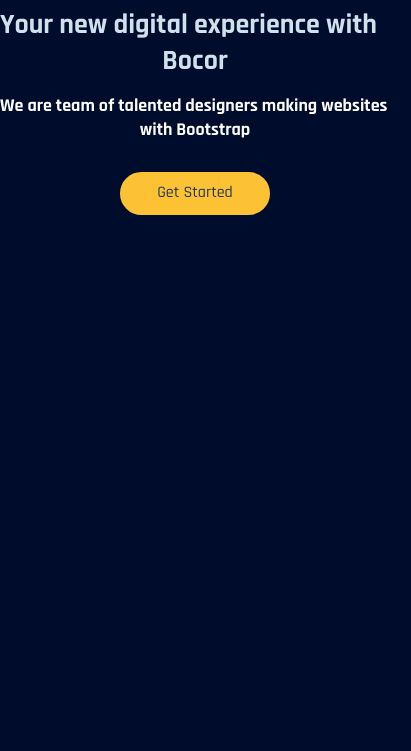
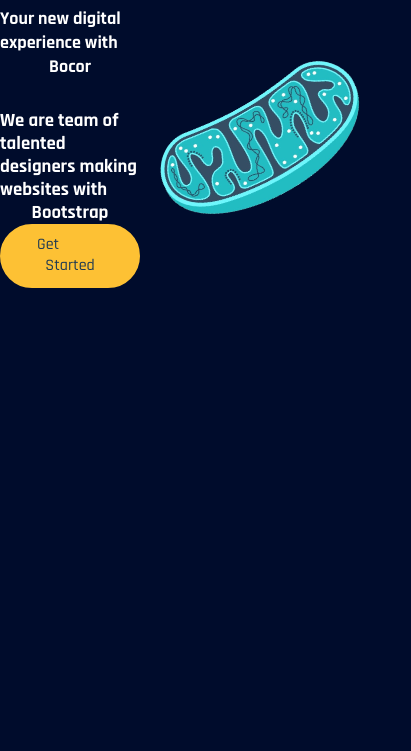
Before and after one commit to jacobwawrzynski/WebTechnologies.WSEI, a plain HTML site: page index.html in a window 390 px wide. Shown: the part 93-844 px from the top of the page, 411 px wide, since content can reach past the window. Drawn offline with Linux system fonts and the light colour scheme.

Commit message:
Edit menu

```diff
--- a/index.html
+++ b/index.html
@@ -39,18 +39,18 @@
     </nav>
 </header>
 
-  <section id="hero">
+  <section id="main">
 
     <div class="container">
       <div class="main-content">
-      <div class="main-content-text" data-aos="fade-right">
-        <h1>Your new digital experience with Bocor</h1>
-        <h2>We are team of talented designers making websites with Bootstrap</h2>
+      <div class="main-content-text">
+        <h2>Your new digital experience with Bocor</h2>
+        <h3>We are team of talented designers making websites with Bootstrap</h3>
         <a href="#about" class="btn-get-started scrollto">Get Started</a>
       </div>
-      <!-- <div class="mitochondrium-div">
+      <div class="mitochondrium-div">
         <img class="mitochondrium-img" src="images/mitochondrium.png" alt="Mitochondrium">
-      </div> -->
+      </div>
     </div>
     </div>
 
--- a/style.css
+++ b/style.css
@@ -56,7 +56,7 @@ body {
 }
 */
 
-h1 {
+h1, h2, h3, h4, h5, h6 {
     color: var(--white-text-clr);
 }
 
@@ -85,7 +85,7 @@ nav {
   display: flex;
   justify-content: space-between;
   align-items: center;
-  padding: 1rem 1.5rem;
+  padding: 2rem 5rem;
 }
 
 nav li {
@@ -120,7 +120,7 @@ nav>ul>li {
 }
 
 .nav-item {
-  margin-left: 5rem;
+  margin-left: 3rem;
 }
 
 .nav-link{
@@ -170,10 +170,12 @@ nav>ul>li {
       border-radius: 10px;
       text-align: center;
       transition: 0.3s;
+      z-index: 997;
   }
 
   .nav-logo {
     font-size: 1.5rem;
+    white-space: nowrap;
   }
 
   .nav-menu.active {
@@ -205,12 +207,12 @@ nav>ul>li {
 }
 
 /* ############### Main content ###############*/
-#hero {
+#main {
   background-color: var(--main-bg-clr);
   width: 100%;
 }
 
-#hero h1 {
+#main h1 {
   margin: 0 0 15px 0;
   font-size: 48px;
   font-weight: 700;
@@ -218,13 +220,13 @@ nav>ul>li {
   color: #d2e0ed;
 }
 
-#hero h2 {
+#main h2 {
   color: #fff;
   margin-bottom: 30px;
   font-size: 22px;
 }
 
-#hero .btn-get-started {
+#main .btn-get-started {
   color: #213b52;
   border-radius: 50px;
   padding: 8px 35px 10px 35px;
@@ -234,20 +236,27 @@ nav>ul>li {
   background: #fdc134;
 }
 
-#hero .btn-get-started:hover {
+#main .btn-get-started:hover {
   background: transparent;
   color: #fff;
 }
 
-#hero .container .main-content {
+#main .container .main-content {
   display: flex;
   align-items: center;
 }
 
+.mitochondrium-img {
+  width: 500px;
+  height: 300px;
+  transform: rotate(-30deg);
+}
+
 /* ############### Media queries ###############*/
-@media (min-width: 1200px) {
-  .logo {
-      width: 100%;
+@media (max-width: 768px) {
+  .mitochondrium-img {
+    width: 250px;
+    height: 150px;
   }
 }
 
@@ -302,42 +311,34 @@ nav>ul>li {
 } */
 
 @media (max-width: 991px) {
-  #hero .hero-img {
+  #main .mitochondrium-img {
     text-align: center;
   }
 
-  #hero .hero-img img {
+  #main .mitochondrium-img img {
     width: 50%;
   }
 }
 
 @media (max-width: 768px) {
-  #hero {
+  #main {
     -moz-text-align-last: center;
     text-align-last: center;
   }
 
-  #hero h1 {
+  #main h1 {
     font-size: 28px;
     line-height: 36px;
   }
 
-  #hero h2 {
+  #main h2 {
     font-size: 18px;
     line-height: 24px;
     margin-bottom: 30px;
   }
 
-  #hero .hero-img img {
-    width: 70%;
-  }
 }
 
-@media (max-width: 575px) {
-  #hero .hero-img img {
-    width: 80%;
-  }
-}
 
 @media (min-width: 1400px) {
   .container {
```
